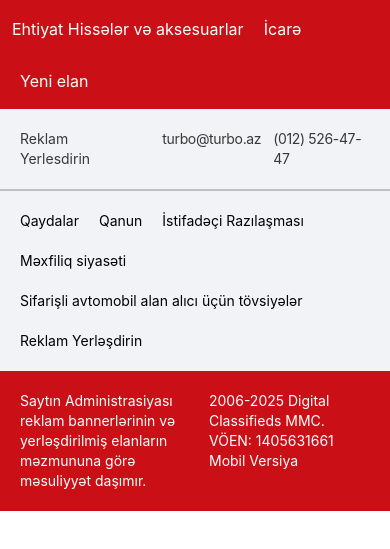
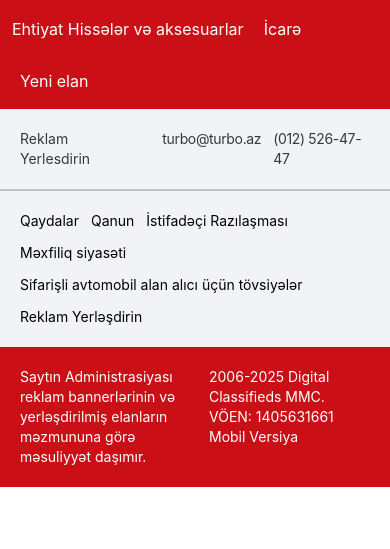
Before and after one commit to fiovba/turbo.az, a website: page details.htm in a window 390 px wide. Shown: the part 187-736 px from the top of the page. Drawn offline with nearby package versions, Linux system fonts and the light colour scheme.

Commit message:
Update details.htm

```diff
--- a/details.htm
+++ b/details.htm
@@ -163,7 +163,7 @@
                 </div>
             </div>
               <hr class="line w-full" />
-            <div  id="footerNav" class="flex gap-5 p-5 flex-wrap">
+            <div  id="footerNav" class="flex gap-3 sm:gap-5 p-5 flex-wrap">
                 <div><a href="#">Qaydalar</a></div>
                 <div><a href="#">Qanun</a></div>
                 <div><a href="#">İstifadəçi Razılaşması</a></div>
```
